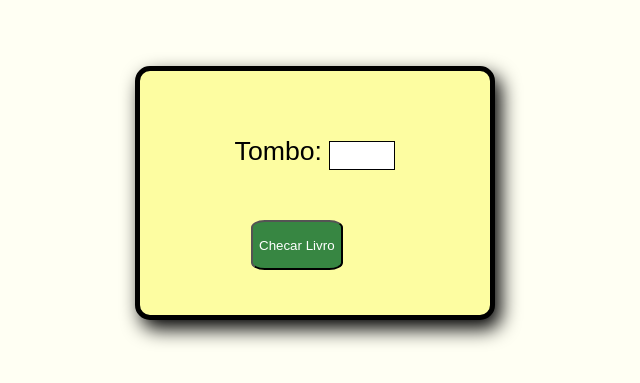
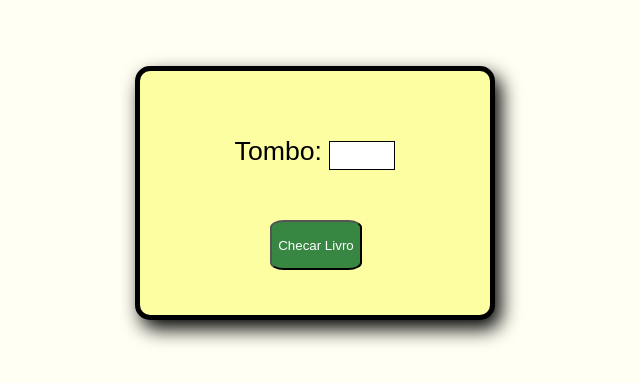
Before and after one commit to Brenno-Anunciato/Livros-Mannrich, a plain HTML site: page index.html in a window 1280 px wide. Shown: the part 207-590 px from the top of the page, without its empty margins (325-965 px from the left). Drawn offline with Linux system fonts and the light colour scheme.

Commit message:
primeiro commit

```diff
--- a/style.css
+++ b/style.css
@@ -35,7 +35,7 @@ input {
 #botao1 {
   background-color: rgb(55, 134, 66);
   height: 50px;
-  margin-left: 30%;
+  margin-left: 36%;
   border-radius: 15%;
   color: white;
   margin-bottom: 30px;
```
